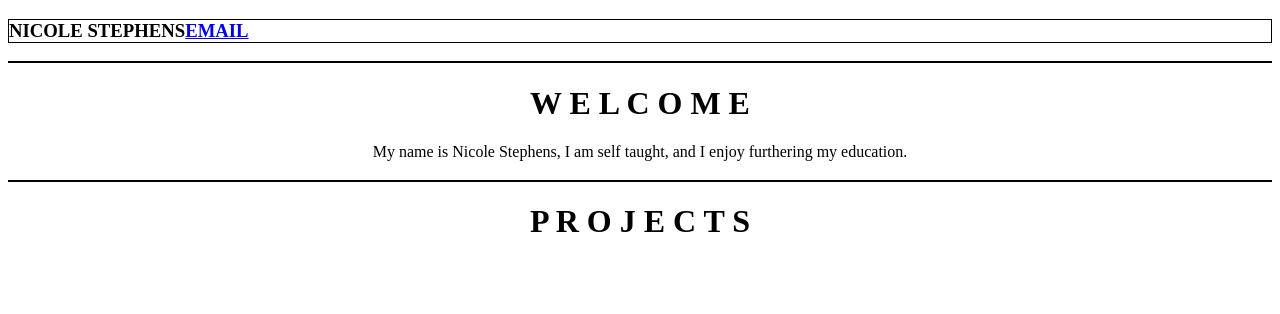
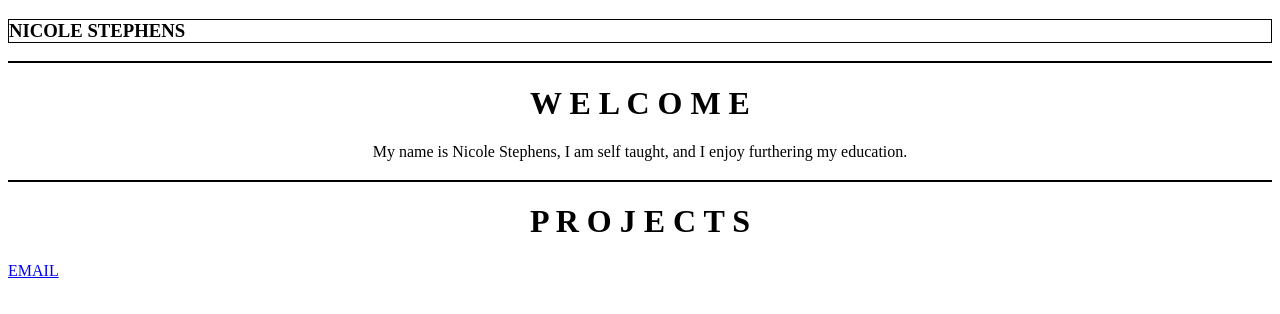
Before and after one commit to nicolestephens/Nickel, a plain HTML site: page index.htm in a window 1280 px wide. Drawn offline with Linux system fonts and the light colour scheme.

Commit message:
Update index.htm

```diff
--- a/index.htm
+++ b/index.htm
@@ -2,7 +2,7 @@
 <!DOCTYPE html>
 <title>NS Portfolio</title>
 
-<h3 style="border:1px double black;"> <span class="left">  NICOLE STEPHENS</span><span class="right"><a href="mailto:nicole.stephens5@gmail.com"style="color: #cc000">EMAIL</a></span></h3>
+<h3 style="border:1px double black;"> <span class="left">  NICOLE STEPHENS</span></h3>
 <html>
 <body>
 <h3 style="border:1px double black;">
@@ -12,3 +12,4 @@
 </body>
 </html>
 <h3 style="border:1px double black;"><h1><center>P R O J E C T S</center></h1></h3></h3>
+<span class="right"><a href="mailto:nicole.stephens5@gmail.com"style="color: #cc000">EMAIL</a></span>
```
